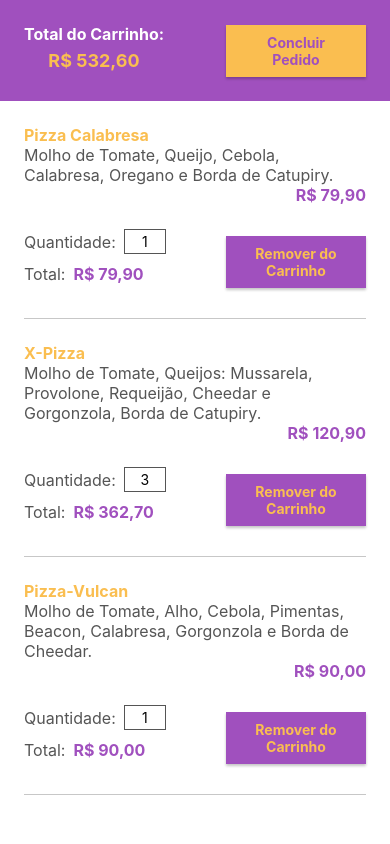
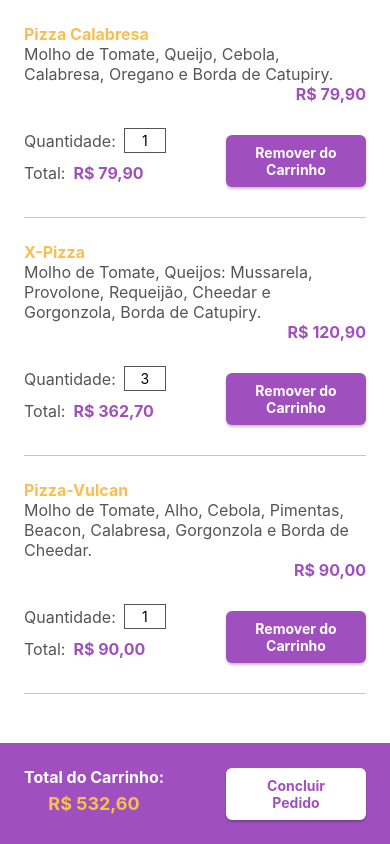
Before and after one commit to junior-x/PizzaDelivery, a React Native app: screen / in a window 390 px wide. Built offline with nearby package versions, Linux system fonts and the light colour scheme.

Commit message:
Add files via upload

```diff
--- a/src/componentes/Botao/estilos.js
+++ b/src/componentes/Botao/estilos.js
@@ -6,7 +6,8 @@ export default (pequeno, invertido) => StyleSheet.create({
     width: 140,
     paddingVertical: pequeno ? 3 : 9,
     paddingHorizontal: 20,
-    backgroundColor: invertido ? cores.laranja : cores.roxo,
+    backgroundColor: invertido ? cores.claro : cores.roxo,
+    borderRadius: 6,
     shadowColor: "#000",
     shadowOffset: {
       width: 0,
@@ -19,6 +20,6 @@ export default (pequeno, invertido) => StyleSheet.create({
   valor: {
     fontWeight: 'bold',
     textAlign: 'center',
-    color: invertido ? cores.roxo : cores.laranja,
+    color: invertido ? cores.roxo : cores.claro,
   }
 });
--- a/src/estilos.js
+++ b/src/estilos.js
@@ -7,6 +7,7 @@ export default StyleSheet.create({
 });
 
 export const cores = {
+  pink: '#ff2652',
   roxo: '#A050BE',
   laranja: '#FABE50',
   escuro: '#555555',
--- a/src/telas/Carrinho/index.js
+++ b/src/telas/Carrinho/index.js
@@ -1,7 +1,5 @@
 import React from 'react';
-
 import { FlatList } from 'react-native';
-
 import TelaPadrao from '../../componentes/TelaPadrao';
 import StatusCarrinho from '../../componentes/StatusCarrinho';
 import Item from './Item';
@@ -34,11 +32,11 @@ export default function Carrinho() {
   const total = servicos.reduce((soma, {preco, quantidade}) => soma + (preco * quantidade), 0);
 
   return <TelaPadrao>
-    <StatusCarrinho total={total} />
     <FlatList
       data={servicos}
       renderItem={({item}) => <Item {...item}  />}
       keyExtractor={({id}) => String(id)}
     />
+    <StatusCarrinho total={total} />
   </TelaPadrao>
 }
```
Also changed, not shown: 1 other file (tests, documents, lock files or other folders).
